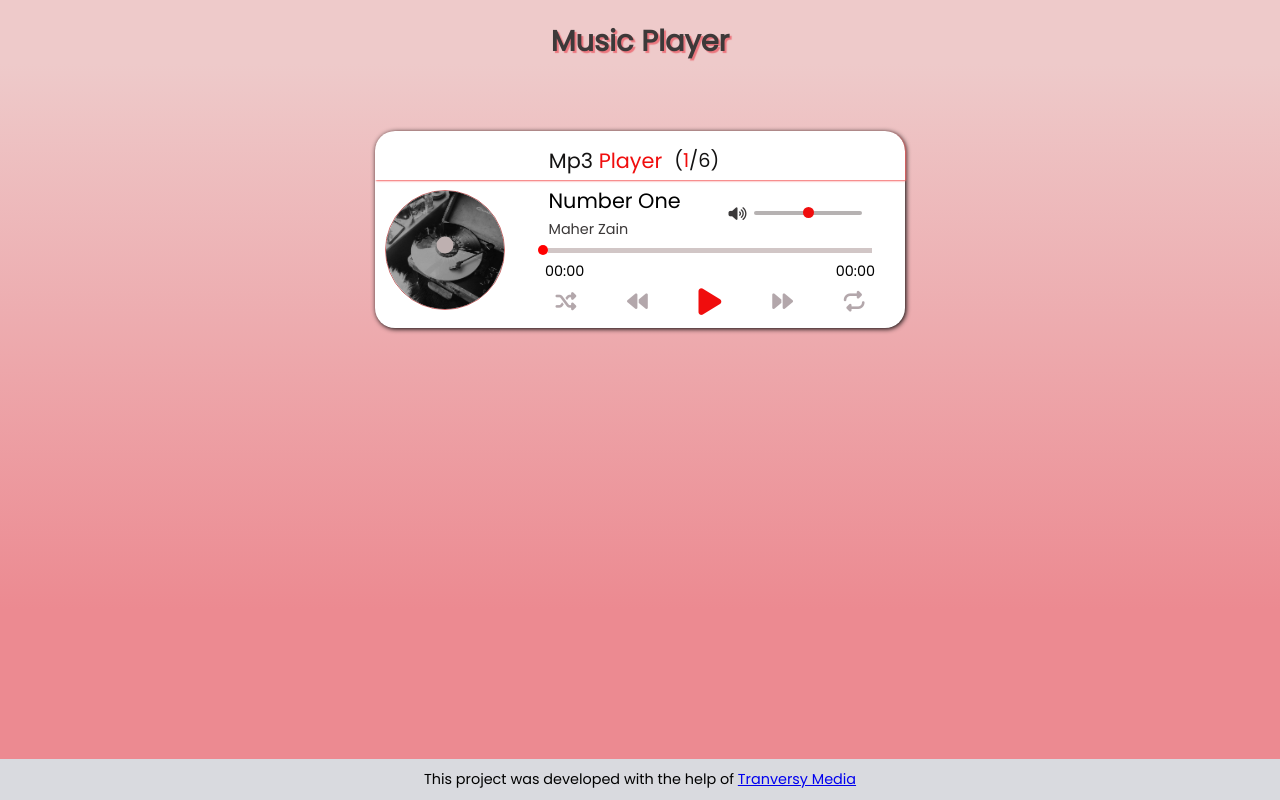
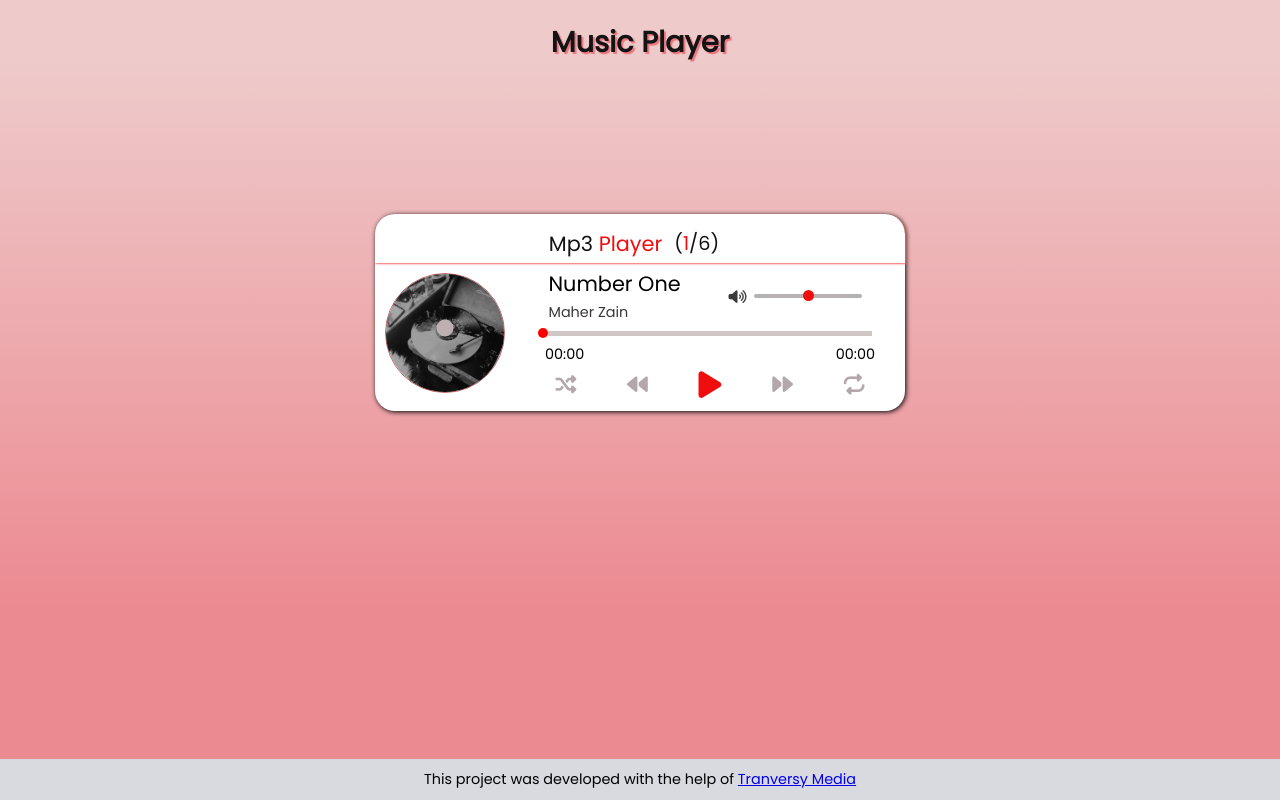
Before and after one commit to Yurex12/audio-player, a plain HTML site: page index.html in a window 1280 px wide. Drawn offline with Linux system fonts and the light colour scheme.

Commit message:
Update styles.css

```diff
--- a/styles.css
+++ b/styles.css
@@ -16,10 +16,6 @@ body{
     font-size: 0.9rem;
     font-family: 'Poppins', sans-serif;
     font-weight:400;
-    display: flex;
-    flex-direction: column;
-    align-items: center;
-    justify-content: flex-start;
   }
 
    /* loading-animation */
@@ -34,14 +30,13 @@ body{
 
 h1.heading{
     text-align: center;
-    color: rgb(61, 57, 57);
+    color: rgb(20, 20, 20);
     font-weight: 600;
     text-shadow: 2px 2px 1px rgb(235, 118, 126);
-    position: fixed;
-    top: 20px;
 }
 .wrapper{
   padding: 5px;
+  margin-top:40px;
 }
 
 .details{
```
